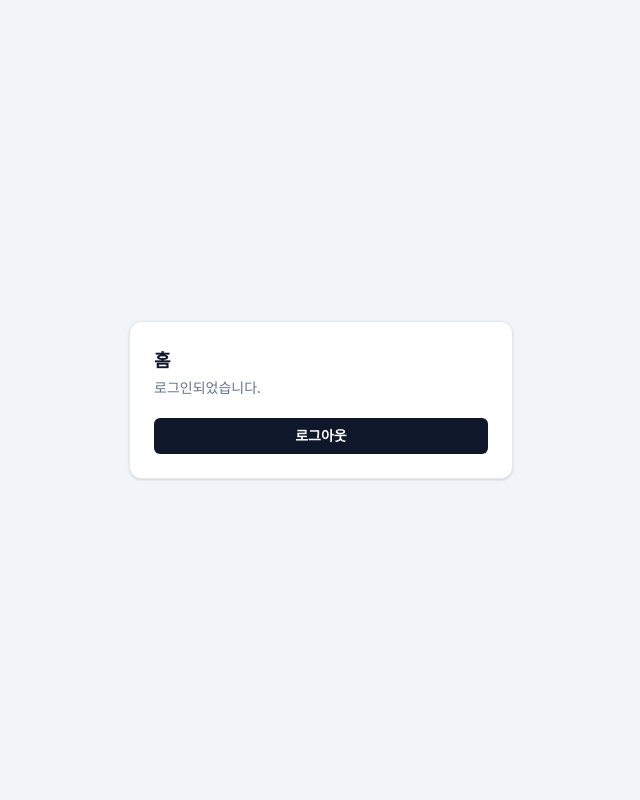
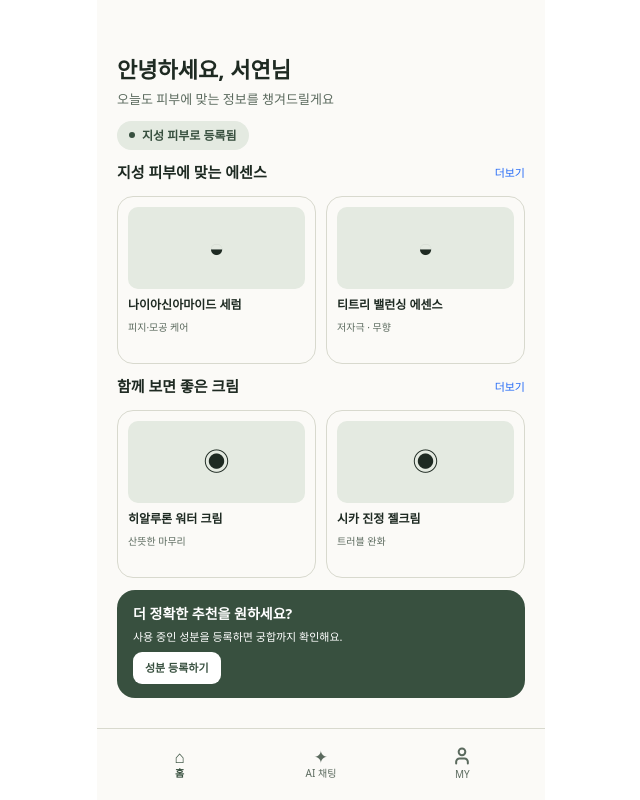
Before and after one commit to gawonm/skincare, a React (Vite) app in the folder frontend/: page /home in a window 1280 px wide. Shown: the whole page, without its empty margins (319-959 px from the left). Built offline with nearby package versions, Linux system fonts and the light colour scheme.

Commit message:
feat(front): 홈 화면 UI 구현

```diff
--- a/frontend/src/pages/HomePage.tsx
+++ b/frontend/src/pages/HomePage.tsx
@@ -1,33 +1,147 @@
 /**
- * 홈 화면 샘플.
+ * 로그인 사용자의 홈 화면 (Figma node 93:78).
  *
- * 로그인 성공 후 이동이 실제로 일어나는지 확인하기 위한 최소 화면이다. 아직 보호
- * 라우트가 아니고(세션 없이 URL 을 직접 쳐도 열린다), 사용자 정보를 불러오지도 않는다.
- * "로그아웃" 버튼도 서버 세션은 건드리지 않고 로그인 화면으로 되돌리기만 한다.
- * 실제 인증 연동(GET /auth/me, POST /auth/logout)은 다음 작업으로 남겨 둔다.
+ * 홈 API 계약이 아직 없으므로, 화면 구조와 상호작용을 먼저 검증할 수 있도록
+ * 시안의 상품·사용자 데이터를 여기서 고정한다. API 계약이 확정되면 이 데이터만
+ * 서버 응답으로 교체한다.
  */
 
-import { useNavigate } from "react-router-dom";
+import { Component } from "react";
 
-export function HomePage() {
-  const navigate = useNavigate();
+import { BottomTabBar } from "../components/BottomTabBar";
+import { NavTabKey } from "../constants/chat";
+
+enum HomeVisualSymbol {
+  Serum = "◒",
+  Cream = "◉",
+}
+
+class HomeProduct {
+  public constructor(
+    public readonly name: string,
+    public readonly description: string,
+    public readonly symbol: HomeVisualSymbol,
+  ) {}
+}
+
+class HomeProductSection {
+  public constructor(
+    public readonly title: string,
+    public readonly products: readonly HomeProduct[],
+  ) {}
+}
+
+class HomeFixture {
+  public static readonly userName = "서연";
+  public static readonly skinTypeLabel = "지성 피부로 등록됨";
+  public static readonly greeting = "오늘도 피부에 맞는 정보를 챙겨드릴게요";
+  public static readonly recommendationTitle = "더 정확한 추천을 원하세요?";
+  public static readonly recommendationDescription =
+    "사용 중인 성분을 등록하면 궁합까지 확인해요.";
+  public static readonly recommendationButton = "성분 등록하기";
+  public static readonly sections: readonly HomeProductSection[] = [
+    new HomeProductSection("지성 피부에 맞는 에센스", [
+      new HomeProduct(
+        "나이아신아마이드 세럼",
+        "피지·모공 케어",
+        HomeVisualSymbol.Serum,
+      ),
+      new HomeProduct(
+        "티트리 밸런싱 에센스",
+        "저자극 · 무향",
+        HomeVisualSymbol.Serum,
+      ),
+    ]),
+    new HomeProductSection("함께 보면 좋은 크림", [
+      new HomeProduct(
+        "히알루론 워터 크림",
+        "산뜻한 마무리",
+        HomeVisualSymbol.Cream,
+      ),
+      new HomeProduct("시카 진정 젤크림", "트러블 완화", HomeVisualSymbol.Cream),
+    ]),
+  ];
+}
+
+class ProductCard extends Component<{ product: HomeProduct }> {
+  public render() {
+    const { product } = this.props;
 
     return (
-    <div className="flex min-h-screen items-center justify-center bg-slate-100 px-4">
-      <div className="w-full max-w-sm rounded-xl border border-slate-200 bg-white p-6 shadow-sm">
-        <h1 className="text-lg font-bold text-slate-900">홈</h1>
-        <p className="mt-1 text-sm text-slate-500">로그인되었습니다.</p>
+      <article className="flex h-[168px] w-[calc((100%-10px)/2)] flex-col gap-[7px] rounded-2xl border border-hairline bg-surface p-2.5">
+        <div className="flex h-[82px] items-center justify-center rounded-[10px] bg-moss-tint text-[26px] text-ink">
+          <span aria-hidden="true">{product.symbol}</span>
+        </div>
+        <h2 className="text-xs font-bold leading-[1.45] text-ink">{product.name}</h2>
+        <p className="text-[10px] leading-[1.45] text-ink-soft">{product.description}</p>
+      </article>
+    );
+  }
+}
 
+class ProductSection extends Component<{ section: HomeProductSection }> {
+  public render() {
+    const { section } = this.props;
+
+    return (
+      <section className="flex flex-col gap-3">
+        <div className="flex items-center justify-between">
+          <h1 className="text-[15px] font-bold leading-[1.45] text-ink">{section.title}</h1>
+          <button type="button" disabled className="text-[11px] text-blue-point disabled:opacity-100">
+            더보기
+          </button>
+        </div>
+        <div className="flex gap-2.5">
+          {section.products.map((product) => (
+            <ProductCard key={product.name} product={product} />
+          ))}
+        </div>
+      </section>
+    );
+  }
+}
+
+export class HomePage extends Component {
+  public render() {
+    return (
+      <div className="mx-auto flex h-screen w-full max-w-md flex-col overflow-hidden bg-surface">
+        <main className="flex min-h-0 flex-1 flex-col gap-3 overflow-y-auto px-5 pb-4 pt-[54px]">
+          <header className="flex flex-col gap-3">
+            <div>
+              <p className="text-[22px] font-bold leading-[1.45] text-ink">
+                안녕하세요, {HomeFixture.userName}님
+              </p>
+              <p className="mt-1 text-[13px] leading-[1.45] text-ink-soft">
+                {HomeFixture.greeting}
+              </p>
+            </div>
+            <div className="flex w-fit items-center gap-[7px] rounded-full bg-moss-tint px-3 py-1.5">
+              <span aria-hidden="true" className="size-1.5 rounded-full bg-moss-deep" />
+              <span className="text-xs font-bold leading-[1.45] text-moss-deep">
+                {HomeFixture.skinTypeLabel}
+              </span>
+            </div>
+          </header>
+
+          {HomeFixture.sections.map((section) => (
+            <ProductSection key={section.title} section={section} />
+          ))}
+
+          <section className="flex flex-col gap-[5px] rounded-[18px] bg-moss-deep px-4 py-3.5 text-white">
+            <h1 className="text-sm font-bold leading-[1.45]">{HomeFixture.recommendationTitle}</h1>
+            <p className="text-[11px] leading-[1.45]">{HomeFixture.recommendationDescription}</p>
             <button
               type="button"
-          // 세션 정리 없이 화면 전환만 한다. 되돌아왔을 때 뒤로가기로 홈에 다시
-          // 오지 않도록 replace 로 히스토리를 덮는다.
-          onClick={() => navigate("/login", { replace: true })}
-          className="mt-5 w-full rounded-md bg-slate-900 px-4 py-2 text-sm font-semibold text-white transition hover:bg-slate-700"
+              disabled
+              className="mt-0.5 w-fit rounded-[9px] bg-white px-3 py-2 text-[11px] font-bold leading-[1.45] text-moss-deep disabled:opacity-100"
             >
-          로그아웃
+              {HomeFixture.recommendationButton}
             </button>
-      </div>
+          </section>
+        </main>
+
+        <BottomTabBar activeTab={NavTabKey.Home} />
       </div>
     );
   }
+}
```
Lines whose indentation alone changed are shown as unchanged.
